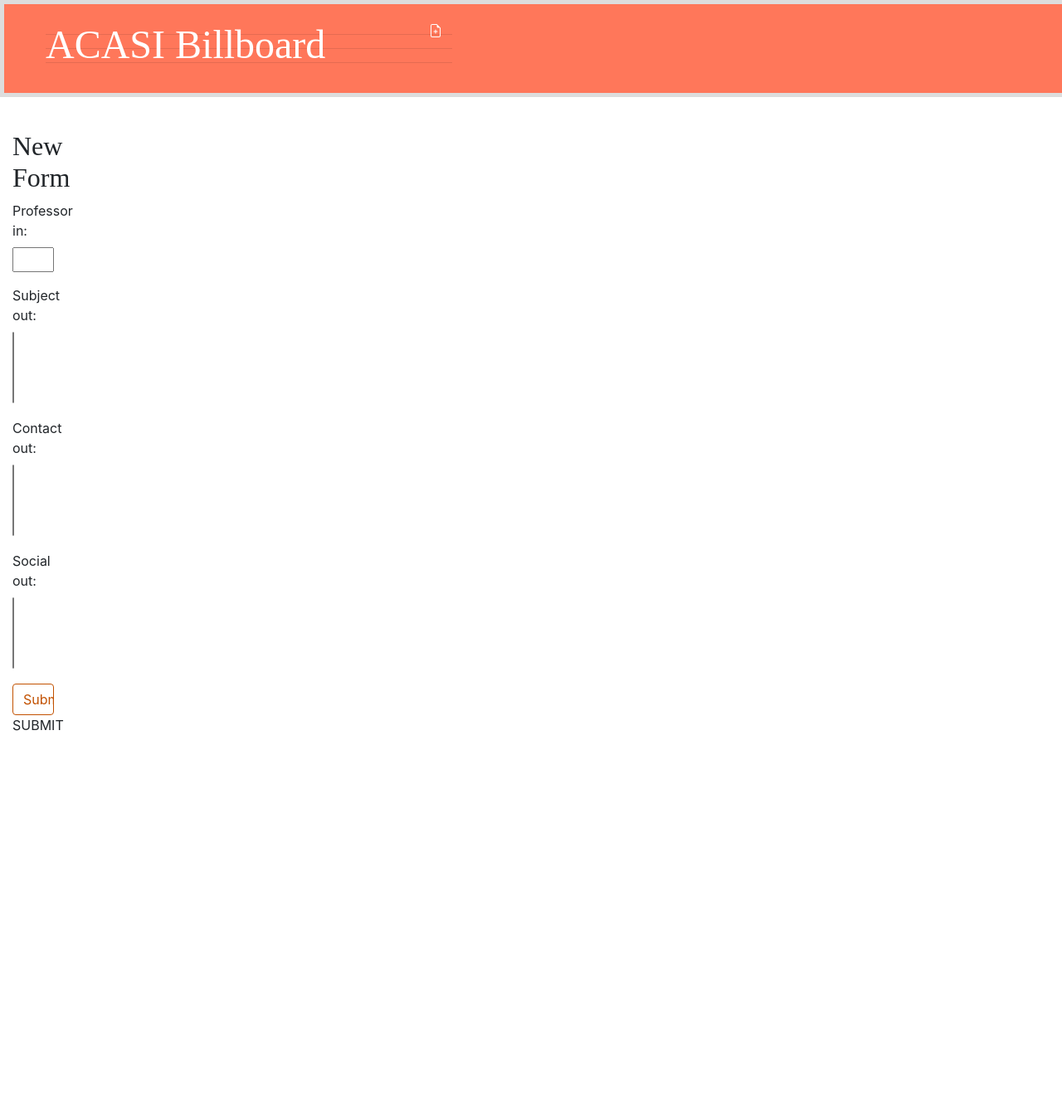
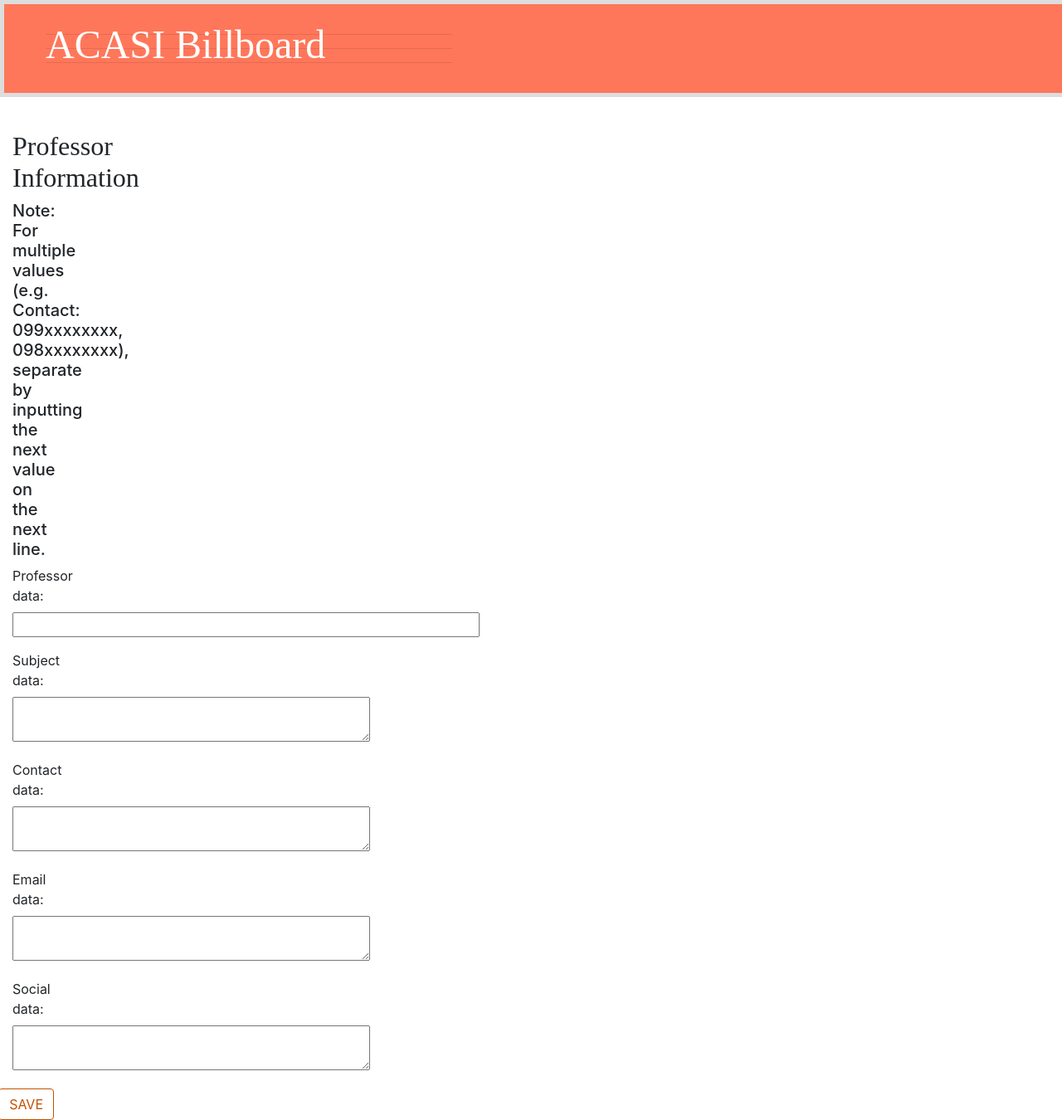
Before and after one commit to MostDeadDeveloper/Automated-Classroom-Assistance-System-with-Integrations, a Django app: page /billboard/info/new/ in a window 1280 px wide; the page is wider, and only the part inside the window is pictured. Shown: that part at 83% size. Before the commit the page ends 881 px from the top of that part, so only its background shows below. Run offline with Django 3.2, Linux system fonts and the light colour scheme; data that the repository does not hold is empty.

Commit message:
Forms, Models, Views Complete

```diff
--- a/app/billboard/forms.py
+++ b/app/billboard/forms.py
@@ -2,9 +2,14 @@ from django import forms
 
 from .models import Professor
 
-class ProfessorPostForm(forms.ModelForm):
+class ProfessorForm(forms.ModelForm):
 
     class Meta:
         model = Professor
-        fields = ('professor_in', 'subject_out', 'contact_out', 'contact_out', 'social_out',)
-        # professor_in = forms.IntegerField()
+        fields = ('professor_data', 'subject_data', 'contact_data', 'email_data', 'social_data',)
+        widgets = {'professor_data': forms.TextInput(attrs={'size': 50}),
+                   'subject_data': forms.Textarea(attrs={'rows': 2, 'cols': 40}),
+                   'contact_data': forms.Textarea(attrs={'rows': 2, 'cols': 40}),
+                   'email_data': forms.Textarea(attrs={'rows': 2, 'cols': 40}),
+                   'social_data': forms.Textarea(attrs={'rows': 2, 'cols': 40}),
+                 }
--- a/app/billboard/models.py
+++ b/app/billboard/models.py
@@ -1,42 +1,15 @@
 from django.db import models
 from django.conf import settings
 from django.utils import timezone
-
-
-class Subject(models.Model):
-    subject_in = models.CharField(max_length=100)
-
-    def __str__(self):
-        return self.subject_in
-
-
-class Contact(models.Model):
-    contact_in = models.CharField(max_length=20, blank=True)
-
-    def __str__(self):
-        return self.contact_in
-
-
-class Email(models.Model):
-    email_in = models.CharField(max_length=50, blank=True)
-
-    def __str__(self):
-        return self.email_in
-
-
-class Social(models.Model):
-    social_in = models.CharField(max_length=50, blank=True)
-
-    def __str__(self):
-        return self.social_in
+from django.shortcuts import redirect
 
 
 class Professor(models.Model):
-    professor_in = models.CharField(max_length=100)
-    subject_out = models.ManyToManyField(Subject, blank=True)
-    contact_out = models.ManyToManyField(Contact, blank=True)
-    email_out = models.ManyToManyField(Email, blank=True)
-    social_out = models.ManyToManyField(Social, blank=True)
+    professor_data = models.CharField(max_length=100)
+    subject_data = models.TextField(max_length=300, blank=True)
+    contact_data = models.TextField(max_length=300, blank=True)
+    email_data = models.TextField(max_length=300, blank=True)
+    social_data = models.TextField(max_length=300, blank=True)
     up_date = models.DateField(blank=True, null=True)
 
     def publish(self):
@@ -44,6 +17,6 @@ class Professor(models.Model):
         self.save()
 
     def __str__(self):
-        return self.professor_in
+        return self.professor_data
 
 # Create your models here.
--- a/app/billboard/templates/billboard/base_view.html
+++ b/app/billboard/templates/billboard/base_view.html
@@ -11,9 +11,11 @@
         <header class="page-header">
           <div class="container-header">
               <h1 style="float: left"><a href="/billboard">ACASI Billboard</a></h1>
-              <a style="float: right" href="{% url 'billboard:info_new' %}" class="top-menu">
-                  {% include './icons/file-earmark-plus.svg' %}
-              </a>
+              {% if user.is_authenticated %}
+                  <a style="float: right" href="{% url 'billboard:info_new' %}" class="top-menu">
+                      {% include './icons/file-earmark-plus.svg' %}
+                  </a>
+              {% endif %}
           </div>
             <hr /><hr /><hr />
         </header>
--- a/app/billboard/templates/billboard/form_view.html
+++ b/app/billboard/templates/billboard/form_view.html
@@ -1,10 +1,11 @@
 {% extends 'billboard/base_view.html' %}
 
 {% block content %}
-    <h2>New Form</h2>
-    <form method="POST" class="post-form">{% csrf_token %}
+    <h2>Professor Information</h2>
+    <h5>Note: For multiple values (e.g. Contact: 099xxxxxxxx, 098xxxxxxxx), separate by inputting the next value on the next line.</h5>
+    <form method="POST" class="info-form">{% csrf_token %}
         {{ form.as_p }}
-        <input type="submit" class="save btn btn-default">SUBMIT</input>
+        <input type="submit" class="save btn btn-default" value="SAVE">
     </form>
 {% endblock %}
 
--- a/app/billboard/urls.py
+++ b/app/billboard/urls.py
@@ -7,4 +7,5 @@ urlpatterns = [
     path('', views.base_view, name='base_view'),
     path('info/<int:pk>/', views.info_detail, name='info_detail'),
     path('info/new/', views.info_new, name='info_new'),
+    path('info/<int:pk>/edit/', views.info_edit, name='info_edit'),
 ]
--- a/app/billboard/views.py
+++ b/app/billboard/views.py
@@ -1,28 +1,46 @@
-from django.shortcuts import render, get_object_or_404
+from django.shortcuts import render, redirect, get_object_or_404
 from django.utils import timezone
 from .models import Professor
-from .forms import ProfessorPostForm
+from .forms import ProfessorForm
 
 
 def base_view(request):
-    professor_data = Professor.objects.all().order_by('professor_in')
-    return render(request, 'billboard/table_view.html', {'professor_data': professor_data})
+    data_info = Professor.objects.all().order_by('professor_data')
+    return render(request, 'billboard/table_view.html', {'data_info': data_info})
 
 
 def info_detail(request, pk):
-    # Professor.objects.get(pk=pk)
-    professor_data = get_object_or_404(Professor, pk=pk)
-    return render(request, 'billboard/info_view.html', {'professor_data': professor_data})
+    data_info = get_object_or_404(Professor, pk=pk)
+    return render(request, 'billboard/info_view.html', {'data_info': data_info})
 
 
 def info_new(request):
-    form = ProfessorPostForm()
+    if request.method == "POST":
+        form = ProfessorForm(request.POST)
+        if form.is_valid():
+            post = form.save(commit=False)
+            post.author = request.user
+            post.published_date = timezone.now()
+            post.save()
+            return redirect('billboard:info_detail', pk=post.pk)
+    else:
+        form = ProfessorForm()
     return render(request, 'billboard/form_view.html', {'form': form})
 
-# def base_view(request):
-    # professor_data = Professor.objects.all().order_by('subject_out')
-    # subject_data = Subject.objects.all()
-    # data_info = {'professor_data': professor_data, 'subject_data': subject_data}
-    # return render(request, 'billboard/table_view.html', data_info=data_info)
+
+def info_edit(request, pk):
+    post = get_object_or_404(Professor, pk=pk)
+    if request.method == "POST":
+        form = ProfessorForm(request.POST, instance=post)
+        if form.is_valid():
+            post = form.save(commit=False)
+            post.author = request.user
+            post.published_date = timezone.now()
+            post.save()
+            return redirect('billboard:info_detail', pk=post.pk)
+    else:
+        form = ProfessorForm(instance=post)
+    return render(request, 'billboard/form_view.html', {'form': form})
+
 
 # Create your views here.
```
Also changed, not shown: app/billboard/admin.py (+0 -8 lines), app/billboard/templates/billboard/info_view.html (+14 -15 lines), app/billboard/templates/billboard/table_view.html (+8 -16 lines), app/billboard/migrations/0001_initial.py, app/billboard/templates/billboard/icons/pencil-fill.svg (added).
